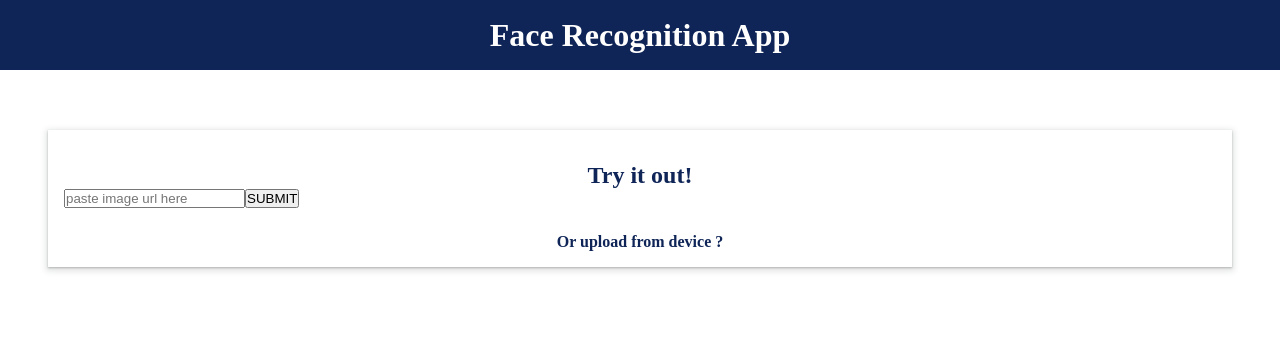
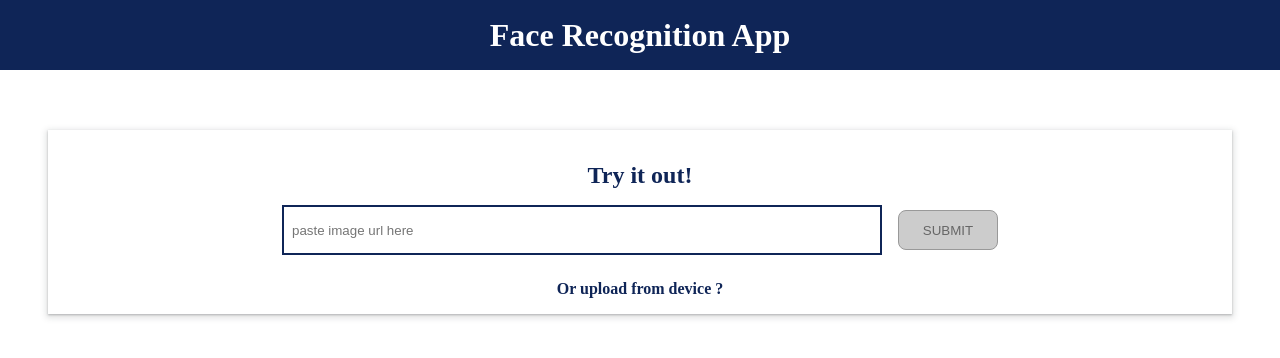
Before and after one commit to HarshaSudheer/azure-face-recognition-app, a React (Create React App) app: page / in a window 1280 px wide. Shown: the top 358 px of the page. Built offline with nearby package versions, Linux system fonts and the light colour scheme.

Commit message:
Add. styles for ImageUrl

```diff
--- /dev/null
+++ b/src/components/ImageUrl.css
@@ -0,0 +1,70 @@
+*{
+    margin: 0px;
+    padding: 0px;
+}
+
+input[type="text"]{
+    width: 600px;
+    height: 50px;
+    margin-top: 16px;
+    padding: 8px;
+    box-sizing: border-box;
+    border: 2px solid #0F2557;
+}
+
+button{
+    width: 100px;
+    height: 40px;
+    margin-top: 16px;
+    background-color: #EA4C89;
+    border-radius: 8px;
+    border: none;
+    color: #FFFFFF;
+    cursor: pointer;
+}
+
+button:hover{
+    background-color: #F082AC;
+}
+
+.submit-btn{
+    margin-left: 16px;
+}
+
+.disabled-submit-btn{
+    margin-left: 16px;
+    border: 1px solid #999999;
+    background-color: #cccccc;
+    color: #666666;
+}
+
+.disabled-submit-btn:hover{
+    background-color: #cccccc;
+}
+
+.center{
+    display: flex;
+    flex-direction: column;
+    align-items: center;
+}
+
+.output-container{
+    margin-top: 16px;
+}
+
+.center-output-image{
+    position: relative;
+}
+
+.description{
+    margin: 8px;
+    display: flex;
+    justify-content: space-evenly;
+    flex-wrap: wrap;
+}
+
+.element{
+    margin: 16px;
+    padding: 16px;
+    box-shadow: rgba(0, 0, 0, 0.2) 0px 18px 50px -10px;
+}
--- a/src/components/ImageUrl.js
+++ b/src/components/ImageUrl.js
@@ -1,9 +1,13 @@
 import React, { useState, useEffect } from "react";
 import { faceApiForUrl } from "../services/FaceApi";
+import "./ImageUrl.css";
+
 const ImageUrl = () => {
+
   const [data, setData] = useState([])
   const [image, setImage] = useState("");
   const [outputImage, setOutputImage] = useState(false);
+
   const faceRectangleStyle = (item) => {
     return ({
       position: 'absolute',
@@ -22,6 +26,7 @@ const ImageUrl = () => {
   useEffect(() => {
     console.log(data);
   }, [data])
+
   const handleSubmit = async () => {
     try {
       const response = await faceApiForUrl.post(
@@ -35,46 +40,61 @@ const ImageUrl = () => {
     }
     catch (err) {
       console.log(err.response.data);
-            window.alert("An error occurred");
+      window.alert("An error occured");
     }
   }
+
   const handleBack = () => {
     setOutputImage(false);
     setImage("");
   }
+
   return (
     <div>
       {(!outputImage) ?
+        <div className="center">
           <div>
             <input type="text" placeholder="paste image url here" value={image} onChange={event => setImage(event.target.value)} />
-                    <button type="button" onClick={handleSubmit}>SUBMIT</button>
+            <button className={image ? 'submit-btn' : 'disabled-submit-btn'} type="button" onClick={handleSubmit}>SUBMIT</button>
+          </div>
         </div>
         :
-                <div style={{ position: 'relative' }}>
-                    <img src={image} alt="output" /><br />
+        <div className='output-container'>
+          <div className="center">
+            <div className="center-output-image">
+              <img src={image} alt="output from azure" />
               {data && data.map(item => {
                 return (
                   <div key={item.faceId} style={faceRectangleStyle(item)}>{data.indexOf(item) + 1}</div>
                 )
-                    })}
+              })
+              }
+            </div>
+          </div>
           {data.length > 0 ?
-                        <div>
-                            {data.map(item => {
+            <div className="description">
+              {
+                data.map(item => {
                   return (
-                                    <div key={item.faceId}>
-                                        <p>{data.indexOf(item) + 1}</p>
+
+                    <div key={item.faceId} className="element">
+                      <p style={{ textAlign: 'center' }}>{data.indexOf(item) + 1}</p>
                       <p>Gender: {item.faceAttributes.gender}</p>
                       <p>Age: {item.faceAttributes.age}</p>
                       <p>Glasses: {item.faceAttributes.glasses}</p>
                     </div>
                   )
-                            })}
-                        </div> : <p>No face detected</p>
+                })
               }
-                    <button type="button" onClick={handleBack}>BACK</button>
+            </div> : <p style={{ textAlign: 'center', color: 'red' }}>No face detected</p>
+          }
+          <div className='center'>
+            <button className='back-btn' type="button" onClick={handleBack}>BACK</button>
+          </div>
         </div>
       }
     </div>
   );
 }
+
 export default ImageUrl;
```
Lines whose indentation alone changed are shown as unchanged.
